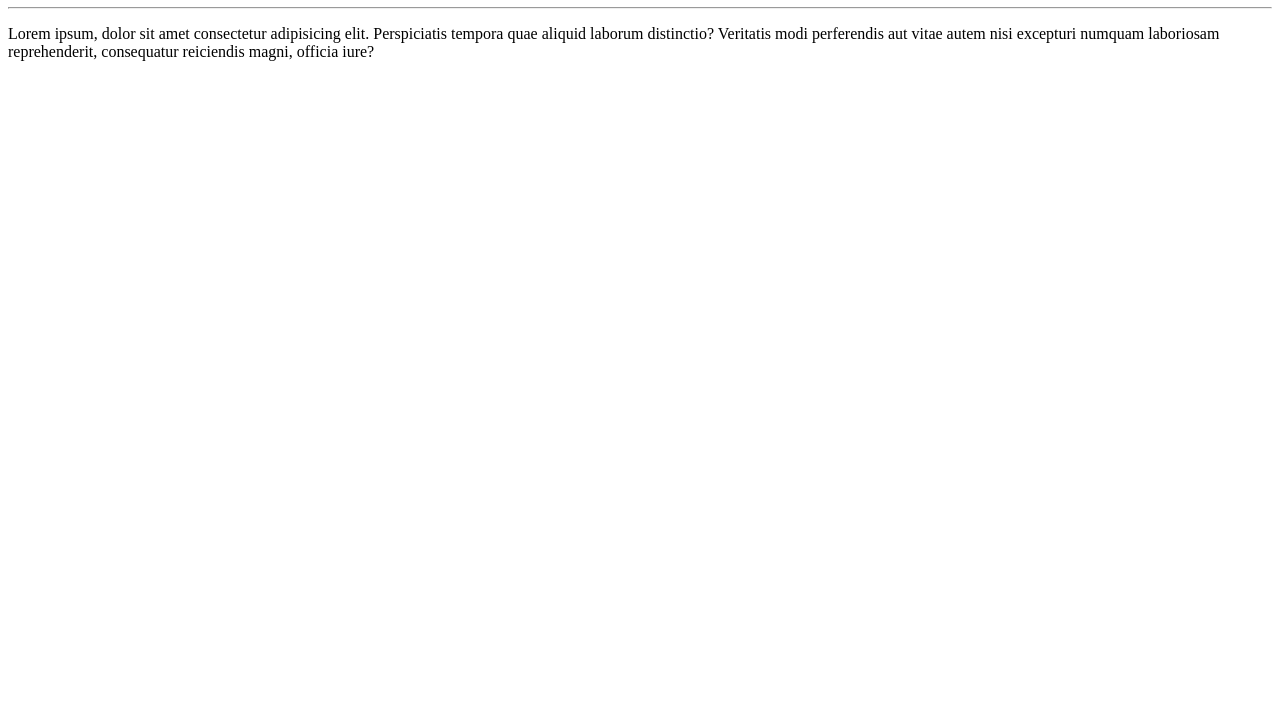
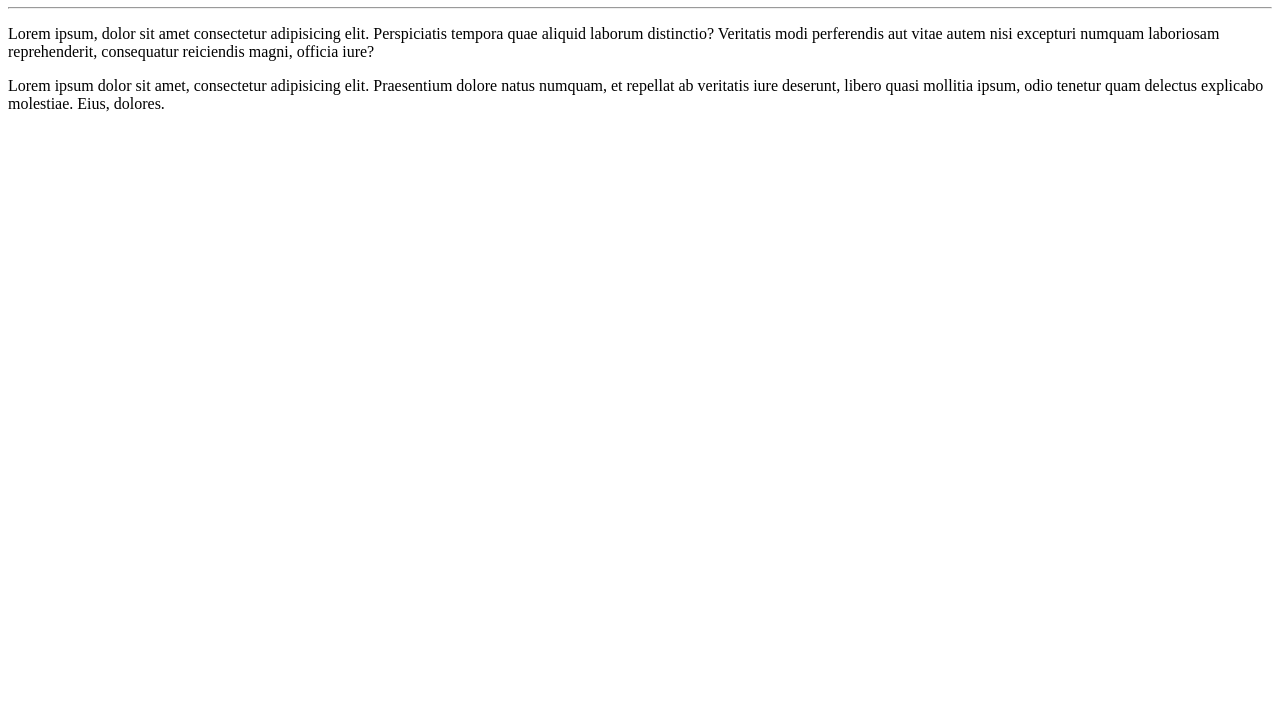
Before and after one commit to EDSONCABRALDOSSANTOS/ola-mundo, a plain HTML site: page site-exemplo/index.html in a window 1280 px wide. Shown: the part 73-800 px from the top of the page. Drawn offline with Linux system fonts and the light colour scheme.

Commit message:
adicionei um parágrafo

```diff
--- a/site-exemplo/index.html
+++ b/site-exemplo/index.html
@@ -9,5 +9,6 @@
     <h1>Olá, mundo!</h1>
     <hr>
     <p>Lorem ipsum, dolor sit amet consectetur adipisicing elit. Perspiciatis tempora quae aliquid laborum distinctio? Veritatis modi perferendis aut vitae autem nisi excepturi numquam laboriosam reprehenderit, consequatur reiciendis magni, officia iure?</p>
+    <p>Lorem ipsum dolor sit amet, consectetur adipisicing elit. Praesentium dolore natus numquam, et repellat ab veritatis iure deserunt, libero quasi mollitia ipsum, odio tenetur quam delectus explicabo molestiae. Eius, dolores.</p>
 </body>
 </html>
```
